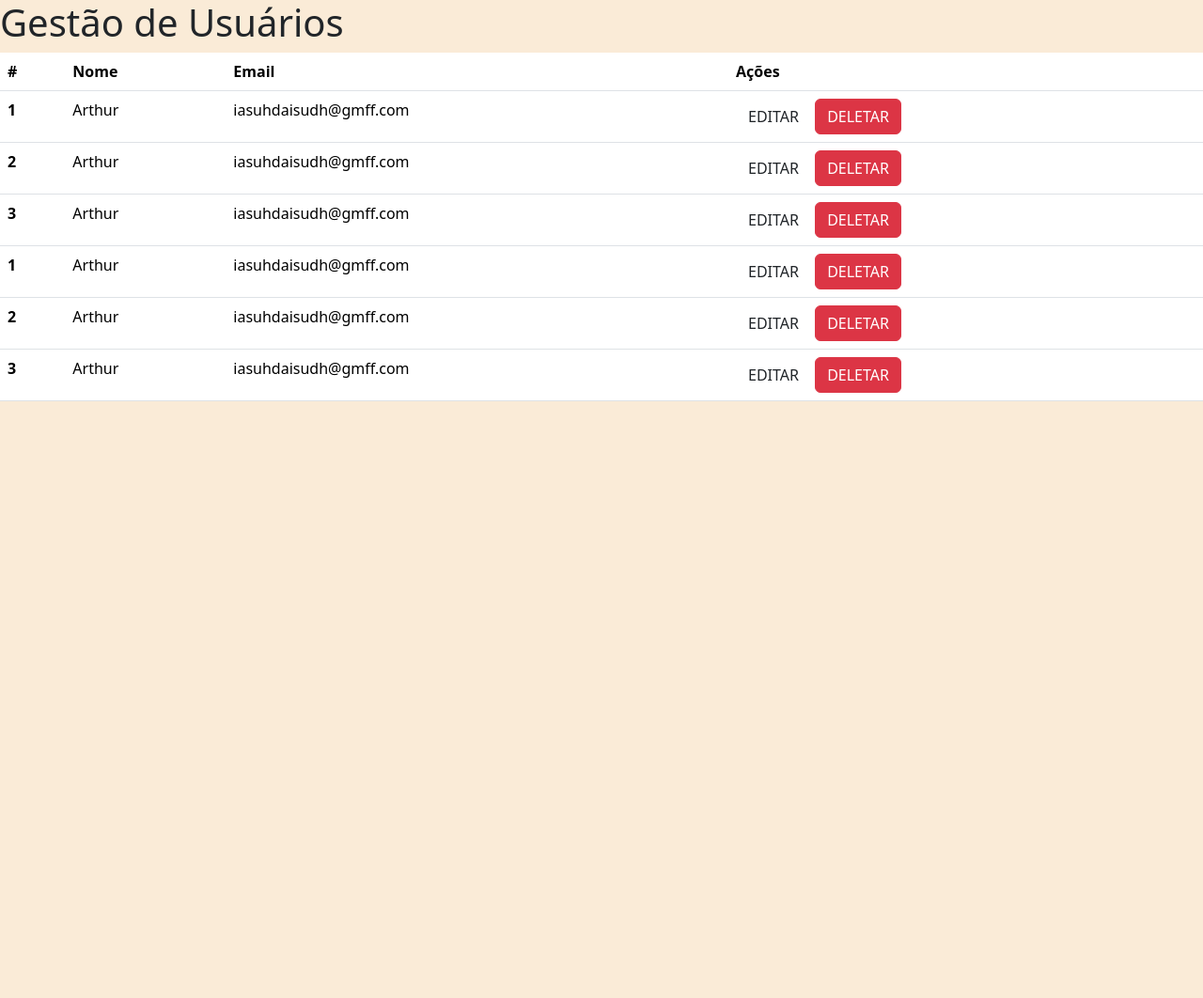
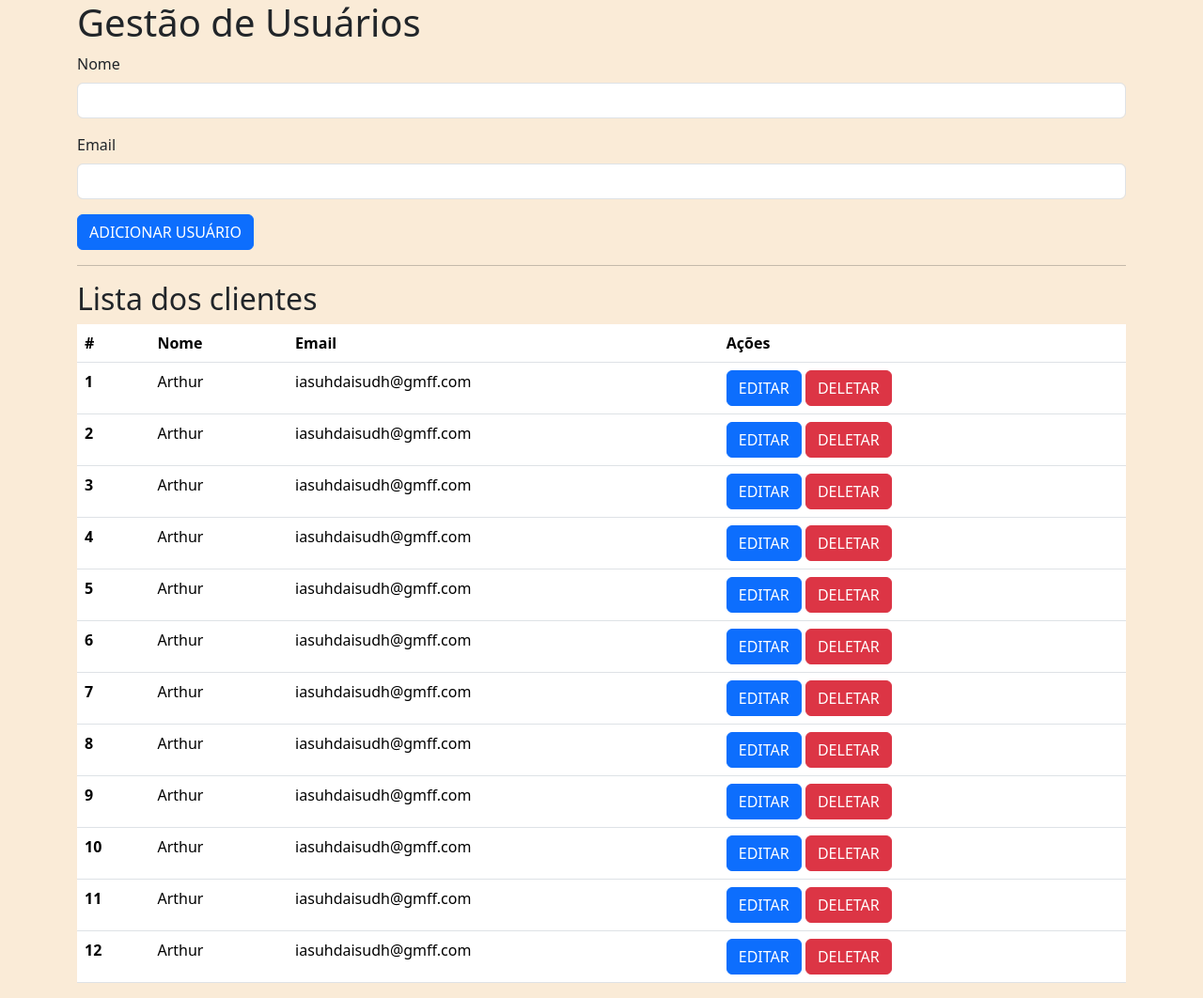
Before and after one commit to Malihgno616/Gestao-de-usu-rios, a Flask app: page / in a window 1280 px wide. Shown: the whole page at 94% size. Before the commit the page ends 427 px from the top, so only its background shows below. Run offline with Flask 3, Linux system fonts and the light colour scheme.

Commit message:
Resolvido problema database

```diff
--- a/database/cliente.py
+++ b/database/cliente.py
@@ -2,7 +2,13 @@ CLIENTES = [
     {"id": 1, "nome": "Arthur", "email": "iasuhdaisudh@gmff.com"},
     {"id": 2, "nome": "Arthur", "email": "iasuhdaisudh@gmff.com"},
     {"id": 3, "nome": "Arthur", "email": "iasuhdaisudh@gmff.com"},
-    {"id": 1, "nome": "Arthur", "email": "iasuhdaisudh@gmff.com"},
-    {"id": 2, "nome": "Arthur", "email": "iasuhdaisudh@gmff.com"},
-    {"id": 3, "nome": "Arthur", "email": "iasuhdaisudh@gmff.com"},
+    {"id": 4, "nome": "Arthur", "email": "iasuhdaisudh@gmff.com"},
+    {"id": 5, "nome": "Arthur", "email": "iasuhdaisudh@gmff.com"},
+    {"id": 6, "nome": "Arthur", "email": "iasuhdaisudh@gmff.com"},
+    {"id": 7, "nome": "Arthur", "email": "iasuhdaisudh@gmff.com"},
+    {"id": 8, "nome": "Arthur", "email": "iasuhdaisudh@gmff.com"},
+    {"id": 9, "nome": "Arthur", "email": "iasuhdaisudh@gmff.com"},
+    {"id": 10, "nome": "Arthur", "email": "iasuhdaisudh@gmff.com"},
+    {"id": 11, "nome": "Arthur", "email": "iasuhdaisudh@gmff.com"},
+    {"id": 12, "nome": "Arthur", "email": "iasuhdaisudh@gmff.com"},
 ]
--- a/routes/cliente.py
+++ b/routes/cliente.py
@@ -1,4 +1,11 @@
 from flask import Blueprint, render_template
+
+import sys
+import os
+
+sys.path.append(os.path.abspath(os.path.join(os.path.dirname(__file__), '..')))
+
+
 from database.cliente import CLIENTES
 
 cliente_route = Blueprint('clientes', __name__)
--- a/templates/form_cliente.html
+++ b/templates/form_cliente.html
@@ -0,0 +1,16 @@
+<form class="c-form" action="{{ url_for('clientes.inserir_cliente')}}" method="POST">
+
+    <div class="mb-3">
+      <label class="form-label">Nome</label>
+      <input type="text" class="form-control" name="nome">
+    </div>
+
+    <div class="mb-3">
+        <label class="form-label">Email</label>
+        <input type="text" class="form-control" name="email">
+    </div>
+
+
+
+    <button type="submit" class="btn btn-primary">ADICIONAR USUÁRIO</button>
+</form>
--- a/templates/index.html
+++ b/templates/index.html
@@ -11,9 +11,18 @@
   </head>
   <body>
 
+  <div class="container">
+
     <h1>Gestão de Usuários</h1>
+    <!-- formulario para criar clientes-->
+    <div c-container="{{ url_for('clientes.form_cliente') }}"></div>
+
+    <hr>
+
+    <h2>Lista dos clientes</h2>
+    <!-- lista de clientes-->
     <div c-container="{{ url_for('clientes.lista_cliente') }}"></div>
-
+  </div>
 
 
     <script src="https://cdn.jsdelivr.net/npm/bootstrap@5.3.3/dist/js/bootstrap.bundle.min.js" integrity="sha384-YvpcrYf0tY3lHB60NNkmXc5s9fDVZLESaAA55NDzOxhy9GkcIdslK1eN7N6jIeHz" crossorigin="anonymous"></script>
--- a/templates/lista_cliente.html
+++ b/templates/lista_cliente.html
@@ -15,7 +15,7 @@
               <td>{{ cliente.nome }}</td>
               <td>{{ cliente.email }}</td>
               <td>
-                  <button class="btn btn-prumary">EDITAR</button>
+                  <button class="btn btn-primary">EDITAR</button>
                   <button class="btn btn-danger">DELETAR</button>
               </td>
             </tr>
```
